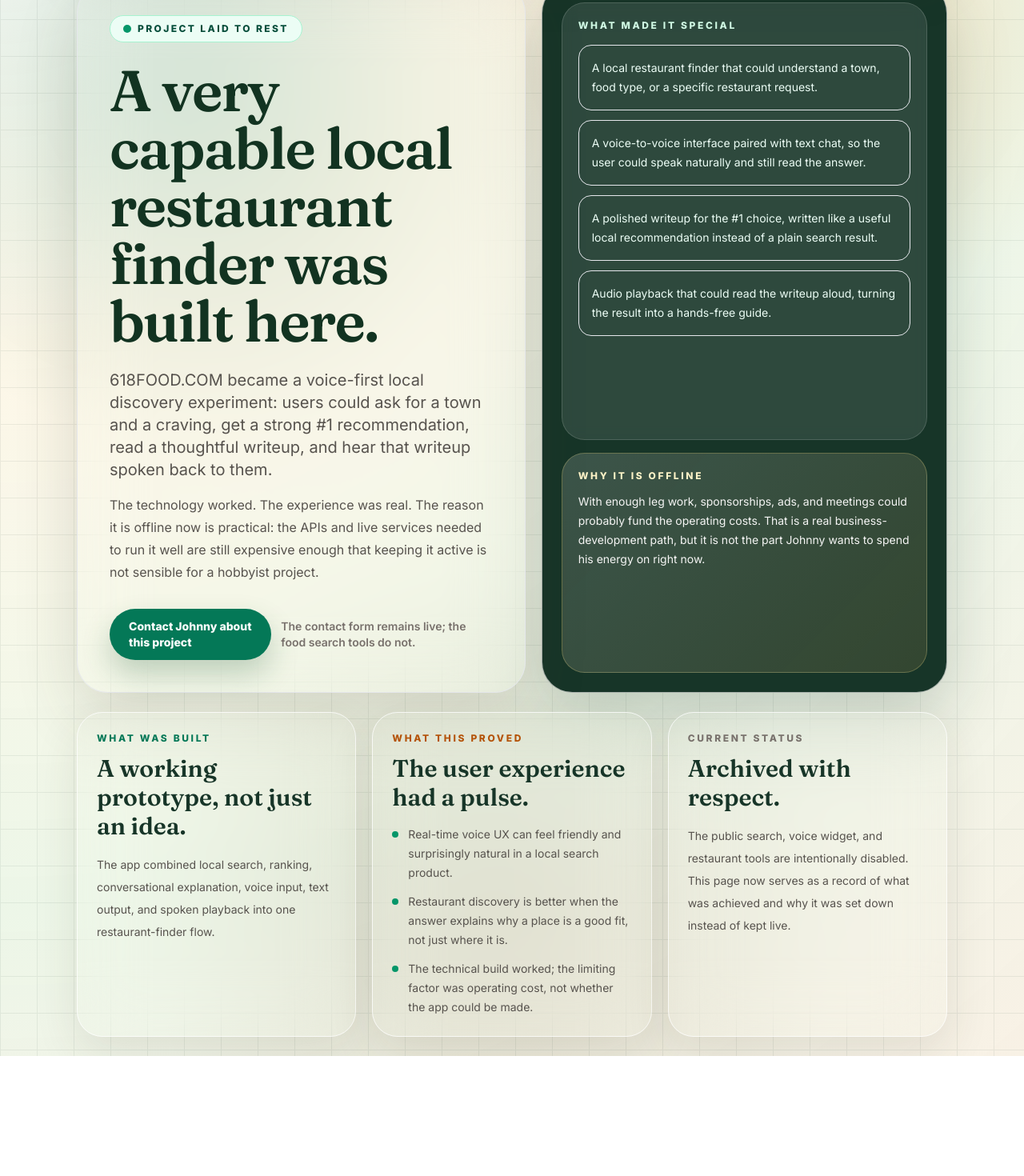
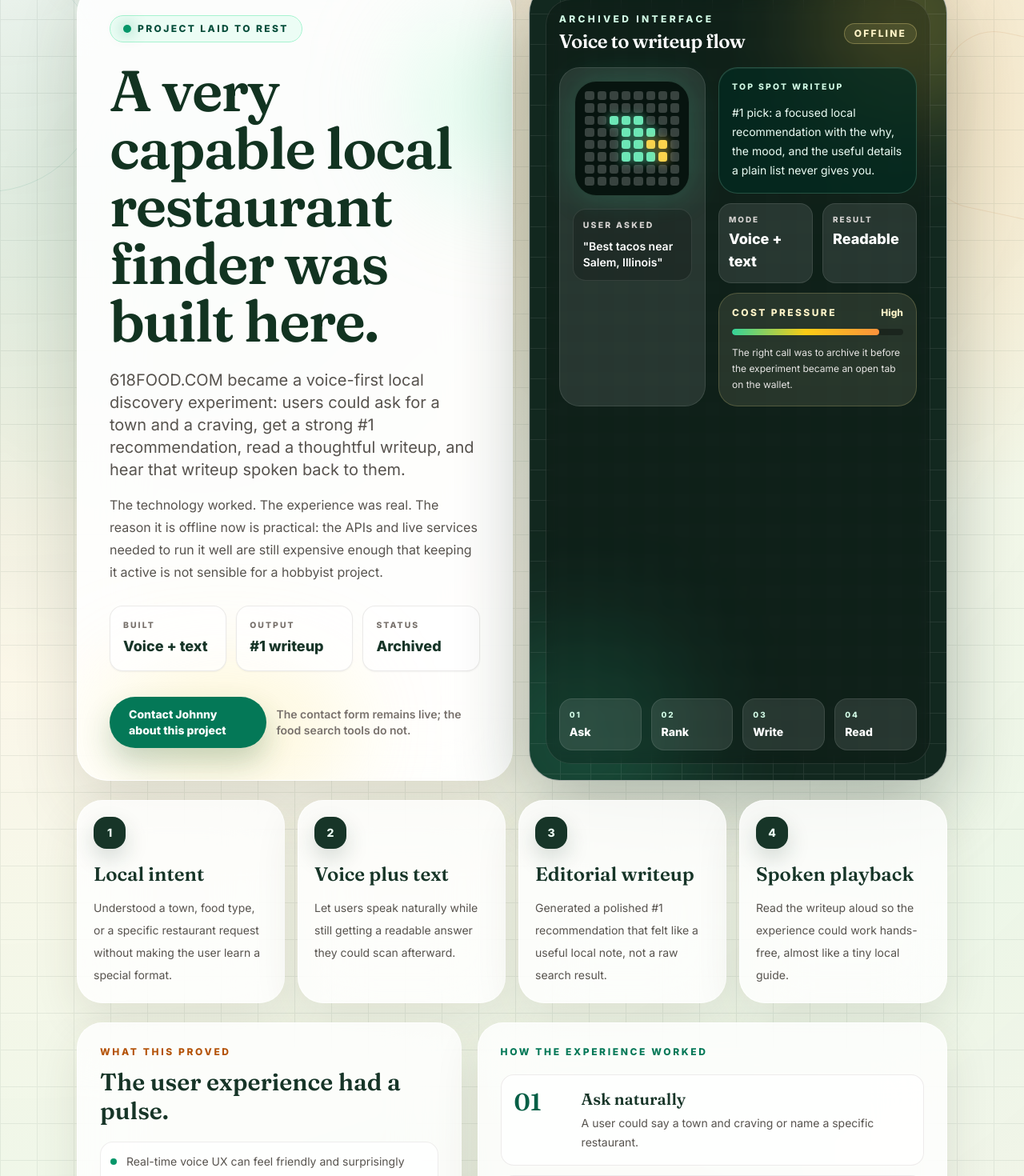
Before and after one commit to johnswaffles/my-backend-api, a React (Vite) app: page / in a window 1280 px wide. Shown: the part 160-1630 px from the top of the page at 80% size. Before the commit the page ends 1480 px from the top, so only its background shows below. Built offline with nearby package versions, Linux system fonts and the light colour scheme.

Commit message:
Polish 618FOOD archive homepage

```diff
--- a/src/App.tsx
+++ b/src/App.tsx
@@ -65,12 +65,118 @@ function ArchiveNav(): JSX.Element {
   );
 }
 
+function ProductArtifact(): JSX.Element {
+  return (
+    <div className="relative min-h-[520px] overflow-hidden rounded-[2.4rem] border border-stone-200/70 bg-[#12281f] p-4 text-white shadow-[0_32px_90px_rgba(18,40,31,0.32)] sm:p-5">
+      <div className="pointer-events-none absolute -right-20 -top-20 h-64 w-64 rounded-full bg-amber-300/25 blur-3xl" />
+      <div className="pointer-events-none absolute -bottom-24 -left-20 h-72 w-72 rounded-full bg-emerald-400/20 blur-3xl" />
+      <div className="pointer-events-none absolute inset-0 opacity-[0.08] [background-image:linear-gradient(90deg,#fff_1px,transparent_1px),linear-gradient(#fff_1px,transparent_1px)] [background-size:38px_38px]" />
+
+      <div className="relative flex h-full flex-col gap-4 rounded-[2rem] border border-white/10 bg-black/20 p-4 backdrop-blur">
+        <div className="flex items-center justify-between gap-3">
+          <div>
+            <div className="text-xs font-black uppercase tracking-[0.28em] text-emerald-100">Archived interface</div>
+            <div className="mt-1 font-display text-2xl font-semibold tracking-tight">Voice to writeup flow</div>
+          </div>
+          <span className="rounded-full border border-amber-200/30 bg-amber-200/10 px-3 py-1 text-xs font-black uppercase tracking-[0.18em] text-amber-100">
+            Offline
+          </span>
+        </div>
+
+        <div className="grid gap-4 lg:grid-cols-[0.85fr_1.15fr]">
+          <div className="rounded-[1.6rem] border border-white/10 bg-white/10 p-4">
+            <div className="mx-auto grid h-36 w-36 grid-cols-8 gap-1 rounded-[1.7rem] border border-emerald-200/20 bg-[#07140f] p-3 shadow-[0_0_42px_rgba(52,211,153,0.22)]">
+              {Array.from({ length: 64 }).map((_, index) => {
+                const active = [18, 19, 20, 27, 28, 29, 35, 36, 43, 44, 45].includes(index);
+                const warm = [37, 38, 46].includes(index);
+                return (
+                  <span
+                    key={index}
+                    className={`rounded-[0.2rem] ${
+                      active
+                        ? 'bg-emerald-300 shadow-[0_0_12px_rgba(110,231,183,0.75)]'
+                        : warm
+                          ? 'bg-amber-300 shadow-[0_0_12px_rgba(252,211,77,0.75)]'
+                          : 'bg-white/20'
+                    }`}
+                  />
+                );
+              })}
+            </div>
+            <div className="mt-4 rounded-2xl border border-white/10 bg-black/20 p-3">
+              <div className="text-[0.65rem] font-black uppercase tracking-[0.22em] text-stone-300">User asked</div>
+              <p className="mt-2 text-sm font-semibold text-white">"Best tacos near Salem, Illinois"</p>
+            </div>
+          </div>
+
+          <div className="grid gap-3">
+            <div className="rounded-[1.5rem] border border-emerald-200/20 bg-emerald-950/70 p-4 shadow-[inset_0_1px_0_rgba(255,255,255,0.08)]">
+              <div className="text-[0.65rem] font-black uppercase tracking-[0.22em] text-emerald-100">
+                Top spot writeup
+              </div>
+              <p className="mt-3 text-sm leading-6 text-emerald-50">
+                #1 pick: a focused local recommendation with the why, the mood, and the useful details a plain list
+                never gives you.
+              </p>
+            </div>
+            <div className="grid grid-cols-2 gap-3">
+              <div className="rounded-2xl border border-white/10 bg-white/10 p-3">
+                <div className="text-[0.62rem] font-black uppercase tracking-[0.2em] text-stone-300">Mode</div>
+                <div className="mt-1 text-lg font-black">Voice + text</div>
+              </div>
+              <div className="rounded-2xl border border-white/10 bg-white/10 p-3">
+                <div className="text-[0.62rem] font-black uppercase tracking-[0.2em] text-stone-300">Result</div>
+                <div className="mt-1 text-lg font-black">Readable</div>
+              </div>
+            </div>
+            <div className="rounded-[1.5rem] border border-amber-200/20 bg-amber-100/10 p-4">
+              <div className="flex items-center justify-between gap-3">
+                <span className="text-xs font-black uppercase tracking-[0.2em] text-amber-100">Cost pressure</span>
+                <span className="text-xs font-black text-amber-100">High</span>
+              </div>
+              <div className="mt-3 h-2 overflow-hidden rounded-full bg-black/30">
+                <div className="h-full w-[86%] rounded-full bg-[linear-gradient(90deg,#34d399,#facc15,#fb923c)]" />
+              </div>
+              <p className="mt-3 text-xs leading-5 text-stone-200">
+                The right call was to archive it before the experiment became an open tab on the wallet.
+              </p>
+            </div>
+          </div>
+        </div>
+
+        <div className="mt-auto grid gap-3 sm:grid-cols-4">
+          {['Ask', 'Rank', 'Write', 'Read'].map((step, index) => (
+            <div key={step} className="rounded-2xl border border-white/10 bg-white/10 p-3">
+              <div className="text-[0.62rem] font-black uppercase tracking-[0.2em] text-emerald-100">
+                0{index + 1}
+              </div>
+              <div className="mt-1 text-sm font-black">{step}</div>
+            </div>
+          ))}
+        </div>
+      </div>
+    </div>
+  );
+}
+
 function ProjectStoryPage(): JSX.Element {
   const builtItems = [
-    'A local restaurant finder that could understand a town, food type, or a specific restaurant request.',
-    'A voice-to-voice interface paired with text chat, so the user could speak naturally and still read the answer.',
-    'A polished writeup for the #1 choice, written like a useful local recommendation instead of a plain search result.',
-    'Audio playback that could read the writeup aloud, turning the result into a hands-free guide.'
+    {
+      label: 'Local intent',
+      text: 'Understood a town, food type, or a specific restaurant request without making the user learn a special format.'
+    },
+    {
+      label: 'Voice plus text',
+      text: 'Let users speak naturally while still getting a readable answer they could scan afterward.'
+    },
+    {
+      label: 'Editorial writeup',
+      text: 'Generated a polished #1 recommendation that felt like a useful local note, not a raw search result.'
+    },
+    {
+      label: 'Spoken playback',
+      text: 'Read the writeup aloud so the experience could work hands-free, almost like a tiny local guide.'
+    }
   ];
 
   const proofItems = [
@@ -79,26 +185,39 @@ function ProjectStoryPage(): JSX.Element {
     'The technical build worked; the limiting factor was operating cost, not whether the app could be made.'
   ];
 
+  const timelineItems = [
+    ['01', 'Ask naturally', 'A user could say a town and craving or name a specific restaurant.'],
+    ['02', 'Gather context', 'The system looked for useful details, not just a generic list.'],
+    ['03', 'Pick a winner', 'It elevated the best fit and gave the user a clear top choice.'],
+    ['04', 'Tell the story', 'The answer became a short, polished writeup with a human rhythm.'],
+    ['05', 'Retire cleanly', 'The live tools were shut off before costs could keep climbing.']
+  ];
+
   return (
     <div className="relative min-h-screen overflow-hidden bg-[radial-gradient(circle_at_top_left,_rgba(255,255,255,0.98),_rgba(255,248,233,0.92)_30%,_rgba(236,246,232,0.96)_66%,_rgba(248,241,229,1)_100%)] text-stone-950">
-      <div className="pointer-events-none absolute inset-0 bg-[radial-gradient(circle_at_18%_18%,_rgba(14,122,85,0.18),_transparent_28%),radial-gradient(circle_at_78%_12%,_rgba(240,151,55,0.24),_transparent_24%),radial-gradient(circle_at_48%_88%,_rgba(117,74,35,0.12),_transparent_30%)]" />
+      <div className="pointer-events-none absolute inset-0 bg-[radial-gradient(circle_at_18%_18%,_rgba(14,122,85,0.2),_transparent_28%),radial-gradient(circle_at_78%_12%,_rgba(240,151,55,0.28),_transparent_24%),radial-gradient(circle_at_48%_88%,_rgba(117,74,35,0.13),_transparent_30%)]" />
       <div className="pointer-events-none absolute inset-0 opacity-[0.07] [background-image:linear-gradient(90deg,#173528_1px,transparent_1px),linear-gradient(#173528_1px,transparent_1px)] [background-size:46px_46px]" />
+      <div className="pointer-events-none absolute left-[-10rem] top-28 h-72 w-72 rounded-full border border-emerald-700/10" />
+      <div className="pointer-events-none absolute right-[-7rem] top-52 h-56 w-56 rotate-12 rounded-[4rem] border border-amber-700/10" />
 
       <main className="relative mx-auto flex min-h-screen w-full max-w-6xl flex-col gap-6 px-4 py-4 sm:px-6 sm:py-6 lg:px-8">
-        <header className="rounded-[2rem] border border-white/75 bg-white/78 px-4 py-4 shadow-[0_22px_70px_rgba(65,53,36,0.13)] backdrop-blur-2xl">
+        <header className="rounded-[2rem] border border-white/75 bg-white/80 px-4 py-4 shadow-[0_22px_70px_rgba(65,53,36,0.13)] backdrop-blur-2xl">
           <div className="flex flex-col gap-4 lg:flex-row lg:items-center lg:justify-between">
             <BrandHeader />
             <ArchiveNav />
           </div>
         </header>
 
-        <section className="grid items-stretch gap-5 lg:grid-cols-[1.05fr_0.95fr]">
-          <div className="rounded-[2.4rem] border border-white/78 bg-white/84 p-7 shadow-[0_28px_80px_rgba(65,53,36,0.16)] backdrop-blur-2xl sm:p-10">
+        <section className="grid items-stretch gap-5 lg:grid-cols-[1.02fr_0.98fr]">
+          <div className="relative overflow-hidden rounded-[2.4rem] border border-white/75 bg-white/90 p-7 shadow-[0_28px_80px_rgba(65,53,36,0.16)] backdrop-blur-2xl sm:p-10">
+            <div className="pointer-events-none absolute -right-24 top-10 h-56 w-56 rounded-full bg-emerald-200/35 blur-3xl" />
+            <div className="pointer-events-none absolute bottom-0 left-10 h-32 w-72 rounded-full bg-amber-200/40 blur-3xl" />
+            <div className="relative">
               <div className="inline-flex items-center gap-2 rounded-full border border-emerald-200 bg-emerald-50 px-4 py-2 text-xs font-black uppercase tracking-[0.2em] text-emerald-900">
-              <span className="h-2.5 w-2.5 rounded-full bg-emerald-600" />
+                <span className="h-2.5 w-2.5 rounded-full bg-emerald-600 shadow-[0_0_18px_rgba(5,150,105,0.8)]" />
                 Project laid to rest
               </div>
-            <h1 className="mt-6 max-w-4xl font-display text-5xl font-semibold leading-[0.94] tracking-tight text-[#123321] sm:text-6xl lg:text-7xl">
+              <h1 className="mt-6 max-w-4xl font-display text-5xl font-semibold leading-[0.92] tracking-tight text-[#123321] sm:text-6xl lg:text-7xl">
                 A very capable local restaurant finder was built here.
               </h1>
               <p className="mt-6 max-w-3xl text-lg leading-8 text-stone-600 sm:text-xl">
@@ -110,6 +229,18 @@ function ProjectStoryPage(): JSX.Element {
                 live services needed to run it well are still expensive enough that keeping it active is not sensible for a
                 hobbyist project.
               </p>
+              <div className="mt-7 grid gap-3 sm:grid-cols-3">
+                {[
+                  ['Built', 'Voice + text'],
+                  ['Output', '#1 writeup'],
+                  ['Status', 'Archived']
+                ].map(([label, value]) => (
+                  <div key={label} className="rounded-2xl border border-stone-200/80 bg-white/70 p-4 shadow-sm">
+                    <div className="text-[0.65rem] font-black uppercase tracking-[0.2em] text-stone-500">{label}</div>
+                    <div className="mt-1 text-lg font-black text-[#173528]">{value}</div>
+                  </div>
+                ))}
+              </div>
               <div className="mt-8 flex flex-col gap-3 sm:flex-row sm:items-center">
                 <a
                   href="/contact"
@@ -126,44 +257,33 @@ function ProjectStoryPage(): JSX.Element {
                 </span>
               </div>
             </div>
+          </div>
 
-          <aside className="grid gap-4 rounded-[2.4rem] border border-stone-200/70 bg-[#173528] p-5 text-white shadow-[0_28px_80px_rgba(23,53,40,0.22)] sm:p-6">
-            <div className="rounded-[1.8rem] border border-white/15 bg-white/10 p-5 backdrop-blur">
-              <div className="text-xs font-black uppercase tracking-[0.22em] text-emerald-100">What made it special</div>
-              <div className="mt-4 grid gap-3">
-                {builtItems.map((item) => (
-                  <div key={item} className="rounded-2xl border border-white/12 bg-black/14 p-4 text-sm leading-6 text-emerald-50">
-                    {item}
+          <ProductArtifact />
+        </section>
+
+        <section className="grid gap-4 md:grid-cols-2 lg:grid-cols-4">
+          {builtItems.map((item, index) => (
+            <div
+              key={item.label}
+              className="group rounded-[2rem] border border-white/75 bg-white/80 p-5 shadow-[0_20px_55px_rgba(65,53,36,0.11)] backdrop-blur-2xl transition hover:-translate-y-1 hover:shadow-[0_26px_70px_rgba(22,83,44,0.15)]"
+            >
+              <div className="flex h-10 w-10 items-center justify-center rounded-2xl bg-[#173528] text-sm font-black text-emerald-50 shadow-[0_12px_28px_rgba(23,53,40,0.18)]">
+                {index + 1}
+              </div>
+              <h2 className="mt-4 font-display text-2xl font-semibold text-[#173528]">{item.label}</h2>
+              <p className="mt-3 text-sm leading-7 text-stone-600">{item.text}</p>
             </div>
           ))}
-              </div>
-            </div>
-            <div className="rounded-[1.8rem] border border-amber-200/25 bg-[linear-gradient(135deg,rgba(255,255,255,0.16),rgba(255,195,107,0.12))] p-5">
-              <div className="text-xs font-black uppercase tracking-[0.22em] text-amber-100">Why it is offline</div>
-              <p className="mt-3 text-sm leading-6 text-stone-100">
-                With enough leg work, sponsorships, ads, and meetings could probably fund the operating costs. That is a
-                real business-development path, but it is not the part Johnny wants to spend his energy on right now.
-              </p>
-            </div>
-          </aside>
         </section>
 
-        <section className="grid gap-5 lg:grid-cols-3">
-          <div className="rounded-[2rem] border border-white/75 bg-white/82 p-6 shadow-[0_20px_55px_rgba(65,53,36,0.11)] backdrop-blur-2xl">
-            <div className="text-xs font-black uppercase tracking-[0.22em] text-emerald-700">What was built</div>
-            <h2 className="mt-3 font-display text-3xl font-semibold text-[#173528]">A working prototype, not just an idea.</h2>
-            <p className="mt-4 text-sm leading-7 text-stone-600">
-              The app combined local search, ranking, conversational explanation, voice input, text output, and spoken
-              playback into one restaurant-finder flow.
-            </p>
-          </div>
-
-          <div className="rounded-[2rem] border border-white/75 bg-white/82 p-6 shadow-[0_20px_55px_rgba(65,53,36,0.11)] backdrop-blur-2xl">
+        <section className="grid gap-5 lg:grid-cols-[0.9fr_1.1fr]">
+          <div className="rounded-[2rem] border border-white/75 bg-white/80 p-6 shadow-[0_20px_55px_rgba(65,53,36,0.11)] backdrop-blur-2xl sm:p-7">
             <div className="text-xs font-black uppercase tracking-[0.22em] text-amber-700">What this proved</div>
             <h2 className="mt-3 font-display text-3xl font-semibold text-[#173528]">The user experience had a pulse.</h2>
-            <ul className="mt-4 grid gap-3 text-sm leading-6 text-stone-600">
+            <ul className="mt-5 grid gap-3 text-sm leading-6 text-stone-600">
               {proofItems.map((item) => (
-                <li key={item} className="flex gap-3">
+                <li key={item} className="flex gap-3 rounded-2xl border border-stone-200/70 bg-white/70 p-3">
                   <span className="mt-2 h-2 w-2 shrink-0 rounded-full bg-emerald-600" />
                   <span>{item}</span>
                 </li>
@@ -171,13 +291,45 @@ function ProjectStoryPage(): JSX.Element {
             </ul>
           </div>
 
-          <div className="rounded-[2rem] border border-white/75 bg-white/82 p-6 shadow-[0_20px_55px_rgba(65,53,36,0.11)] backdrop-blur-2xl">
-            <div className="text-xs font-black uppercase tracking-[0.22em] text-stone-500">Current status</div>
-            <h2 className="mt-3 font-display text-3xl font-semibold text-[#173528]">Archived with respect.</h2>
-            <p className="mt-4 text-sm leading-7 text-stone-600">
+          <div className="rounded-[2rem] border border-white/75 bg-white/80 p-6 shadow-[0_20px_55px_rgba(65,53,36,0.11)] backdrop-blur-2xl sm:p-7">
+            <div className="text-xs font-black uppercase tracking-[0.22em] text-emerald-700">How the experience worked</div>
+            <div className="mt-5 grid gap-3">
+              {timelineItems.map(([step, title, text]) => (
+                <div key={step} className="grid gap-3 rounded-2xl border border-stone-200/75 bg-white/75 p-4 sm:grid-cols-[4.5rem_1fr]">
+                  <div className="font-display text-3xl font-semibold text-emerald-800">{step}</div>
+                  <div>
+                    <h3 className="font-display text-xl font-semibold text-[#173528]">{title}</h3>
+                    <p className="mt-1 text-sm leading-6 text-stone-600">{text}</p>
+                  </div>
+                </div>
+              ))}
+            </div>
+          </div>
+        </section>
+
+        <section className="overflow-hidden rounded-[2.4rem] border border-emerald-900/10 bg-[linear-gradient(135deg,#173528,#24543f_52%,#8b5e2e)] p-1 shadow-[0_30px_80px_rgba(23,53,40,0.22)]">
+          <div className="grid gap-6 rounded-[2.2rem] border border-white/15 bg-white/10 p-6 text-white backdrop-blur sm:p-8 lg:grid-cols-[1fr_auto] lg:items-center">
+            <div>
+              <div className="text-xs font-black uppercase tracking-[0.24em] text-emerald-100">Current status</div>
+              <h2 className="mt-3 max-w-3xl font-display text-4xl font-semibold leading-tight tracking-tight sm:text-5xl">
+                Archived with respect, not erased.
+              </h2>
+              <p className="mt-4 max-w-3xl text-sm leading-7 text-stone-100 sm:text-base">
                 The public search, voice widget, and restaurant tools are intentionally disabled. This page now serves as
-              a record of what was achieved and why it was set down instead of kept live.
+                a record of what was achieved, why it was set down, and how a good idea can still matter even when it is
+                not meant to keep running forever.
               </p>
+            </div>
+            <a
+              href="/contact"
+              onClick={(event) => {
+                event.preventDefault();
+                navigateTo('/contact');
+              }}
+              className="inline-flex justify-center rounded-full bg-white px-6 py-3 text-sm font-black text-emerald-950 shadow-[0_18px_36px_rgba(0,0,0,0.18)] transition hover:bg-emerald-50"
+            >
+              Contact Johnny
+            </a>
           </div>
         </section>
       </main>
@@ -233,7 +385,7 @@ function ContactPage(): JSX.Element {
     <div className="relative min-h-screen overflow-hidden bg-[radial-gradient(circle_at_top,_rgba(255,255,255,0.98),_rgba(250,246,236,0.9)_34%,_rgba(236,244,227,0.98)_66%,_rgba(247,241,228,1)_100%)] text-stone-900">
       <div className="pointer-events-none absolute inset-0 bg-[radial-gradient(circle_at_top_left,_rgba(17,120,82,0.16),_transparent_30%),radial-gradient(circle_at_top_right,_rgba(238,160,54,0.16),_transparent_28%)]" />
       <main className="relative mx-auto flex min-h-screen w-full max-w-5xl flex-col gap-6 px-4 py-4 sm:px-5 sm:py-5 lg:px-6">
-        <header className="rounded-[2rem] border border-white/70 bg-white/78 px-4 py-4 shadow-[0_18px_55px_rgba(61,79,42,0.12)] backdrop-blur-2xl">
+        <header className="rounded-[2rem] border border-white/70 bg-white/80 px-4 py-4 shadow-[0_18px_55px_rgba(61,79,42,0.12)] backdrop-blur-2xl">
           <div className="flex flex-col gap-4 xl:flex-row xl:items-center xl:justify-between">
             <BrandHeader compact />
             <a
@@ -242,7 +394,7 @@ function ContactPage(): JSX.Element {
                 event.preventDefault();
                 navigateTo('/');
               }}
-              className="w-fit rounded-full border border-emerald-200 bg-white/88 px-4 py-2 text-sm font-bold text-emerald-900 transition hover:border-emerald-300 hover:bg-emerald-50"
+              className="w-fit rounded-full border border-emerald-200 bg-white/90 px-4 py-2 text-sm font-bold text-emerald-900 transition hover:border-emerald-300 hover:bg-emerald-50"
             >
               Back to project story
             </a>
@@ -250,7 +402,7 @@ function ContactPage(): JSX.Element {
         </header>
 
         <section className="grid flex-1 items-start gap-5 lg:grid-cols-[0.95fr_1.05fr]">
-          <div className="rounded-[2rem] border border-white/75 bg-white/82 p-6 shadow-[0_24px_70px_rgba(49,67,38,0.14)] backdrop-blur-2xl sm:p-8">
+          <div className="rounded-[2rem] border border-white/75 bg-white/80 p-6 shadow-[0_24px_70px_rgba(49,67,38,0.14)] backdrop-blur-2xl sm:p-8">
             <div className="inline-flex rounded-full border border-emerald-200 bg-emerald-50 px-3 py-1 text-xs font-bold uppercase tracking-[0.18em] text-emerald-800">
               Contact Johnny
             </div>
@@ -270,7 +422,7 @@ function ContactPage(): JSX.Element {
                 <strong className="block text-emerald-950">Technical notes</strong>
                 Talk voice, text, search, or cost tradeoffs.
               </div>
-              <div className="rounded-2xl border border-stone-200 bg-white/80 p-4">
+              <div className="rounded-2xl border border-stone-200 bg-white/100 p-4">
                 <strong className="block text-emerald-950">Future ideas</strong>
                 Share a practical reason to revisit it.
               </div>
@@ -279,7 +431,7 @@ function ContactPage(): JSX.Element {
 
           <form
             onSubmit={handleContactSubmit}
-            className="rounded-[2rem] border border-white/75 bg-white/88 p-5 shadow-[0_24px_70px_rgba(49,67,38,0.14)] backdrop-blur-2xl sm:p-7"
+            className="rounded-[2rem] border border-white/75 bg-white/90 p-5 shadow-[0_24px_70px_rgba(49,67,38,0.14)] backdrop-blur-2xl sm:p-7"
           >
             <input type="hidden" name="profile" value="food" />
             <input
```
Lines whose indentation alone changed are shown as unchanged.
